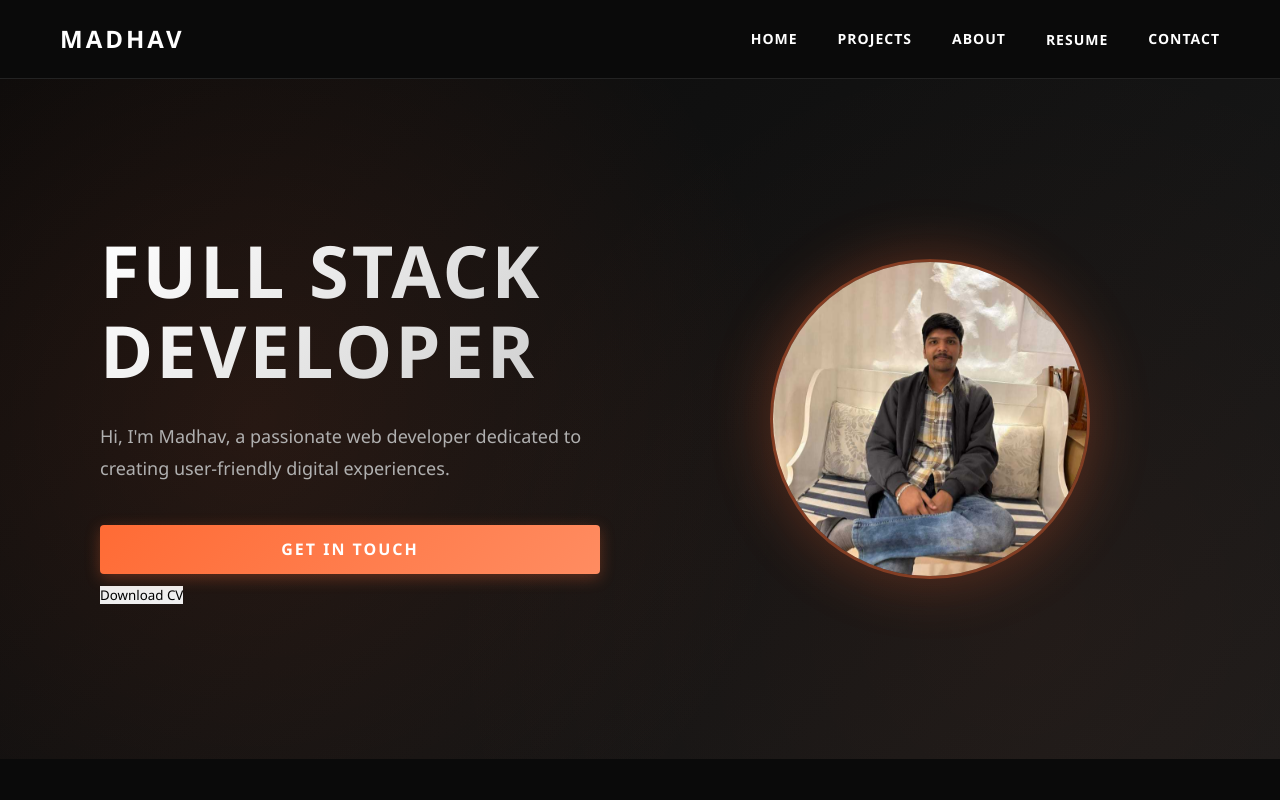
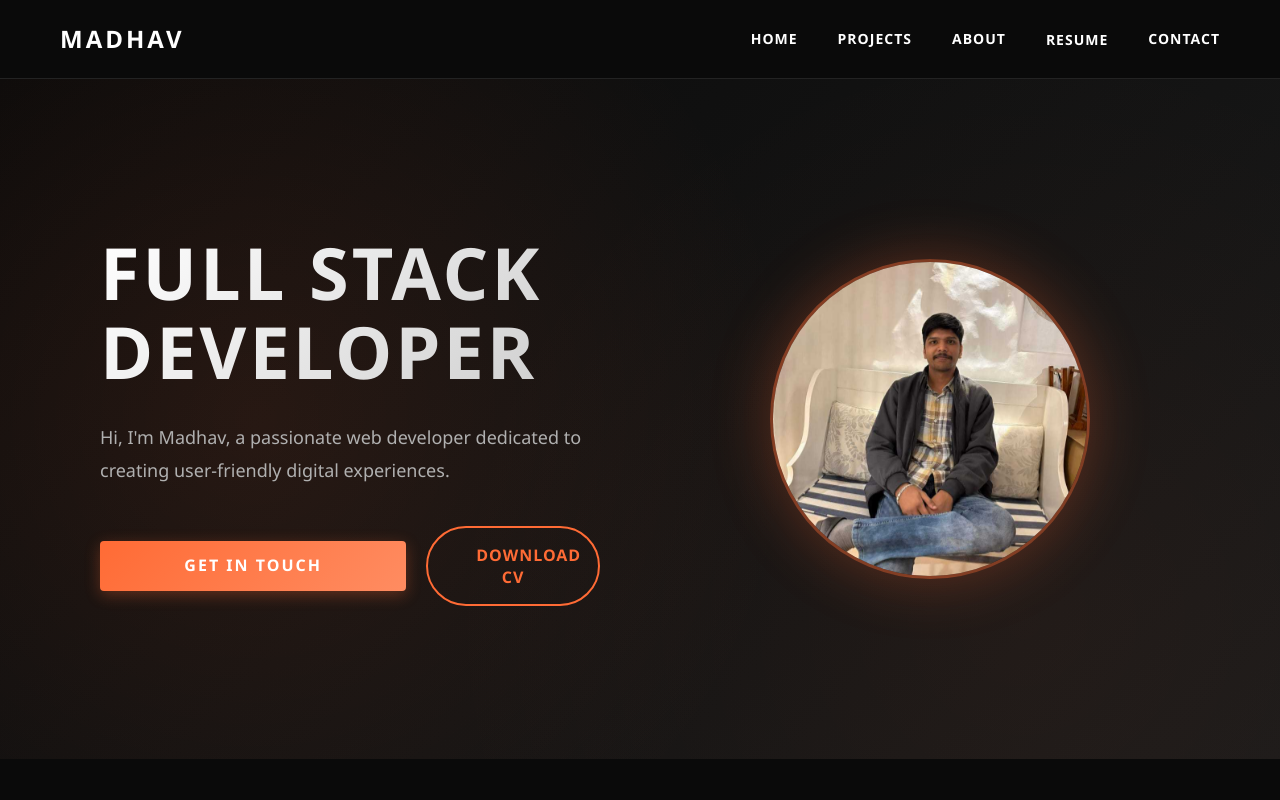
Before and after one commit to coder6-12/my-portfolio, a React (Vite) app: page / in a window 1280 px wide. Shown: the top 800 px of the page. Built offline with nearby package versions, Linux system fonts and the light colour scheme.

Commit message:
adding resume

```diff
--- a/src/pages/Home/Home.css
+++ b/src/pages/Home/Home.css
@@ -451,3 +451,59 @@
     height: 220px;
   }
 }
+
+.home {
+  width: 100%;
+}
+
+/* Hero Buttons Container */
+.hero-buttons {
+  display: flex;
+  gap: 20px;
+  align-items: center;
+  margin-top: 40px;
+}
+
+/* Secondary Button Style (Download CV) */
+.btn-secondary {
+  display: inline-block;
+  padding: 16px 48px;
+  background: transparent;
+  color: #ff6b35;
+  border: 2px solid #ff6b35;
+  font-size: 16px;
+  font-weight: 600;
+  letter-spacing: 1px;
+  text-transform: uppercase;
+  border-radius: 50px;
+  cursor: pointer;
+  transition: all 0.3s ease;
+  font-family: inherit;
+  text-decoration: none;
+  position: relative;
+  overflow: hidden;
+  z-index: 1;
+}
+
+.btn-secondary::before {
+  content: '';
+  position: absolute;
+  top: 0;
+  left: -100%;
+  width: 100%;
+  height: 100%;
+  background: linear-gradient(135deg, #ff6b35 0%, #ff8c61 100%);
+  transition: left 0.3s ease;
+  z-index: -1;
+}
+
+.btn-secondary:hover::before {
+  left: 0;
+}
+
+.btn-secondary:hover {
+  color: #ffffff;
+  border-color: #ff6b35;
+  transform: translateY(-2px);
+  box-shadow: 0 6px 25px rgba(255, 107, 53, 0.4);
+}
```
